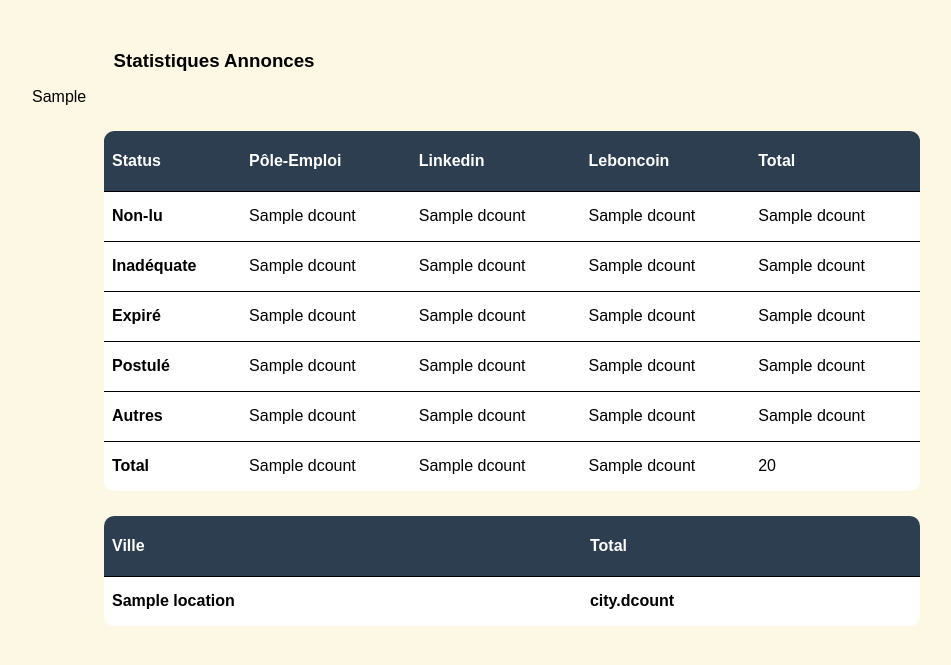
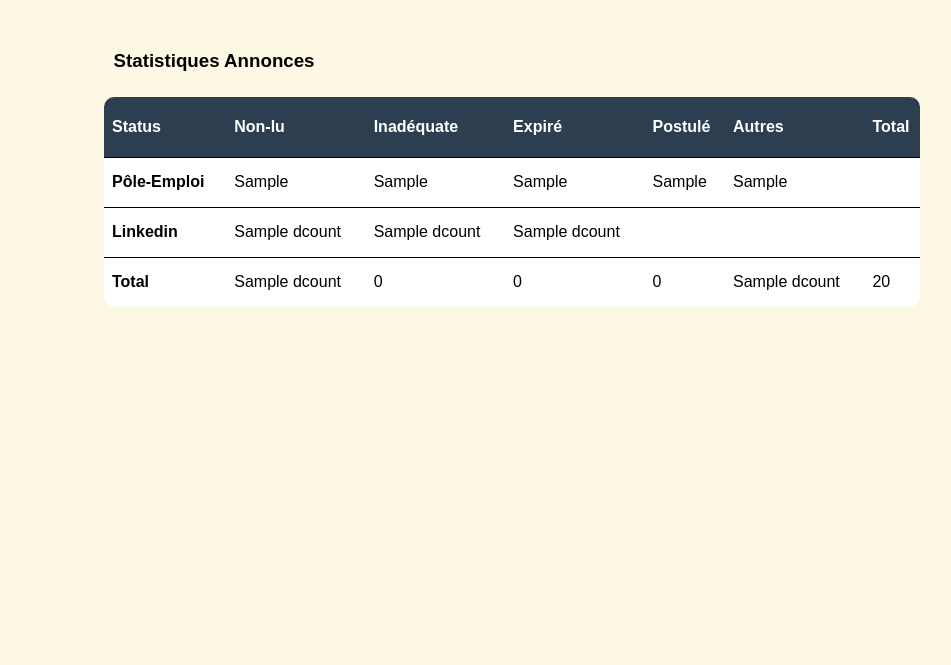
Before and after one commit to Florian-Dj/job_search, a Django app: template templates/home.html in a window 1280 px wide. Shown: the part 116-781 px from the top of the page, without its empty margins (128-1079 px from the left). Run offline with Django 3.2, Linux system fonts and the light colour scheme; data comes from the database, SQL or seed files in the repository; both versions use the stored data as it was after the commit; the template is opened without the code that fills it: values that come from a table or form of the project are taken from there, most other values are stand-ins (such as "Sample title", 1, 10 or a date in 2020); lists and menus that the app fills with data are empty; some libraries are stand-ins or nearby versions.

Commit message:
Add idea README and refonte table stats on home page

```diff
--- a/main.py
+++ b/main.py
@@ -4,7 +4,7 @@
 
 
 if __name__ == '__main__':
-    print("Search Jobs V0.3")
+    print("Search Jobs V0.4")
     print("By Mucral")
     os.system('python manage.py runserver 80')
     # pyinstaller --onefile --icon=logo.ico main.py     Command Pyinstaller
--- a/templates/home.html
+++ b/templates/home.html
@@ -8,61 +8,42 @@
     <h3> Statistiques Annonces</h3>
 </div>
 
-<p>{{ all_location }}</p>
-
 <div class="wrap-table100">
     <div class="table100">
         <table>
             <thead>
                 <tr>
-                   <th>Status</th>
-                   <th>Pôle-Emploi</th>
-                   <th>Linkedin</th>
-                   <th>Leboncoin</th>
+                    <th>Status</th>
+                    <th>Non-lu</th>
+                    <th>Inadéquate</th>
+                    <th>Expiré</th>
+                    <th>Postulé</th>
+                    <th>Autres</th>
                    <th>Total</th>
                 </tr>
             </thead>
             <tbody>
                 <tr>
-                    <th>Non-lu</th>
-                    <td>{{ all_pe.3.dcount }}</td>
-                    <td>{{ all_lk.3.dcount }}</td>
-                    <td>{{ all_lb.3.dcount }}</td>
-                    <td>{{ all_status.3.dcount }}</td>
+                    <th>Pôle-Emploi</th>
+                    <td>{{ all_site.2.0 }}</td>
+                    <td>{{ all_site.1.0 }}</td>
+                    <td>{{ all_site.1.0 }}</td>
+                    <td>{{ all_site.1.0 }}</td>
+                    <td>{{ all_site.1.0 }}</td>
                 </tr>
                 <tr>
-                    <th>Inadéquate</th>
+                   <th>Linkedin</th>
                     <td>{{ all_pe.2.dcount }}</td>
                     <td>{{ all_lk.2.dcount }}</td>
-                    <td>{{ all_lb.2.dcount }}</td>
                     <td>{{ all_status.2.dcount }}</td>
                 </tr>
                 <tr>
-                    <th>Expiré</th>
-                    <td>{{ all_pe.1.dcount }}</td>
-                    <td>{{ all_lk.1.dcount }}</td>
-                    <td>{{ all_lb.1.dcount }}</td>
+                    <th>Total</th>
+                    <td>{{ all_status.0.dcount }}</td>
+                    <td>0</td>
+                    <td>0</td>
+                    <td>0</td>
                     <td>{{ all_status.1.dcount }}</td>
-                </tr>
-                <tr>
-                    <th>Postulé</th>
-                    <td>{{ all_pe.0.dcount }}</td>
-                    <td>{{ all_lk.0.dcount }}</td>
-                    <td>{{ all_lb.0.dcount }}</td>
-                    <td>{{ all_status.0.dcount }}</td>
-                </tr>
-                <tr>
-                    <th>Autres</th>
-                    <td>{{ all_pe.4.dcount }}</td>
-                    <td>{{ all_lk.4.dcount }}</td>
-                    <td>{{ all_lb.4.dcount }}</td>
-                    <td>{{ all_status.4.dcount }}</td>
-                </tr>
-                <tr>
-                    <th>Total</th>
-                    <td>{{ all_site.2.dcount }}</td>
-                    <td>{{ all_site.1.dcount }}</td>
-                    <td>{{ all_site.0.dcount }}</td>
                     <td>{{ all_ad.count }}</td>
                 </tr>
             </tbody>
@@ -70,25 +51,4 @@
     </div>
 </div>
 
-<div class="wrap-table100">
-    <div class="table100">
-        <table>
-            <thead>
-                <tr>
-                   <th>Ville</th>
-                   <th>Total</th>
-                </tr>
-            </thead>
-            <tbody>
-                {% for city in all_location %}
-                <tr>
-                   <th>{{ city.location }}</th>
-                   <th>city.dcount</th>
-                </tr>
-                {% endfor %}
-            </tbody>
-        </table>
-    </div>
-</div>
-
 {% endblock %}
--- a/templates/search.html
+++ b/templates/search.html
@@ -21,8 +21,8 @@
             <tbody>
 {% for search in search_list %}
                 <tr id="{{search.id}}">
-                    <th class="site">{{search.web}}</th>
-                    <td><a href="{{search.link_search}}" target="_blank">{{search.subject}}</a></td>
+                    <th class="site">{{search.subject}}</th>
+                    <td><a href="{{search.link_search}}" target="_blank">{{search.web}}</a></td>
                     <td class="search">
                         <a href="adminpolls/search/{{search.id}}/change/" target="_blank"><i class="fas fa-pen" title="Modifier"></i></a>
                         <a href="adminpolls/search/{{search.id}}/delete/" target="_blank"><i class="fas fa-trash-alt" title="Supprimer"></i></a>
```
Also changed, not shown: polls/views.py (+4 -8 lines), README.md, data.db.
